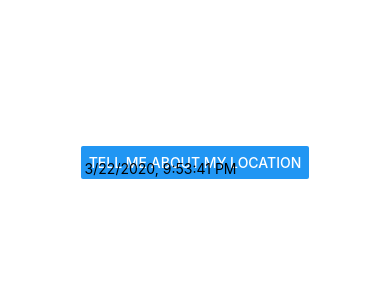
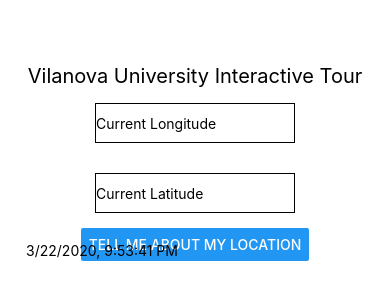
Before and after one commit to psiravo23/GeoFacts, a React Native app: screen / in a window 390 px wide. Shown: the part 234-534 px from the top of the page. Built offline with nearby package versions, Linux system fonts and the light colour scheme.

Commit message:
Final Version 2

```diff
--- a/App.js
+++ b/App.js
@@ -15,8 +15,16 @@ class VillanovaTourScreen extends React.Component {
       this.calcDistance = this.calcDistance.bind(this);
       this.calRandomFact = this.calRandomFact.bind(this);
       this.findGPSCords = this.findGPSCords.bind(this);
+      this.onChangeCurrLong = this.onChangeCurrLong.bind(this);
+      this.onChangeCurrLat = this.onChangeCurrLat.bind(this);
     }
 
+    onChangeCurrLong(Long){
+      this.setState({currLong:Long});
+    }
+    onChangeCurrLat(Lat){
+      this.setState({currLat:Lat});
+    }
     findGPSCords() {
        navigator.geolocation.getCurrentPosition(
         (position) => {
@@ -70,7 +78,7 @@ class VillanovaTourScreen extends React.Component {
     }
 
     calcDistance(currLong,currLat,long,lat){
-      var distance = Math.sqrt(Math.pow(currLong+long,2)+Math.pow(currLat+lat,2));
+      var distance = Math.sqrt(Math.pow(currLong-long,2)+Math.pow(currLat-lat,2));
 
       return distance;
     }
@@ -83,8 +91,19 @@ class VillanovaTourScreen extends React.Component {
       return (
           <View>
             <View style={styles.screenContainer}>
+            <Text style={styles.title}> Vilanova University Interactive Tour </Text>
+            <TextInput
+                style={styles.textInput}
+                onChangeText={this.onChangeCurrLong}
+                defaultValue="Current Longitude"
+            />
+            <TextInput
+                style={styles.textInput}
+                onChangeText={this.onChangeCurrLat}
+                defaultValue="Current Latitude"
+            />
               <Button
-                  onPress={this.findGPSCords}
+                  onPress={this.handlePress}
                   title="Tell Me About My Location"
               />
               <Text> {this.state.currLong} {this.state.currLat} </Text>
@@ -105,11 +124,13 @@ export default class App extends React.Component {
     async componentDidMount(){
 
         try {
+
           const time = await AsyncStorage.getItem("timeStamp");
           if(time == null){
             await AsyncStorage.setItem("timeStamp", new Date().toLocaleString());
             await AsyncStorage.multiSet([["CEER", JSON.stringify(jsonData[0])],["Bartley", JSON.stringify(jsonData[1])],["Mendel", JSON.stringify(jsonData[2])], ["Falvey",JSON.stringify(jsonData[3])]]);
           }
+
         }
         catch (error){
         }
@@ -144,4 +165,7 @@ const styles = StyleSheet.create({
     width: 200,
     borderWidth: 1
   },
+  title: {
+    fontSize:20
+  }
 });
--- a/Facts.json
+++ b/Facts.json
@@ -1,8 +1,8 @@
 [
   {
     "building":"CEER",
-    "Longitude":45,
-    "Latitude":70,
+    "Longitude":40.0366404,
+    "Latitude":-75.3457346,
     "Facts": [
       "CEER stands for the Center for Engineering Edcuation and Research. It opened in 1998 and sports impressive labs such as a wind tunnel, an anechoic chamber and 3D printing and modeling.",
       "Villanova's School of Engineering is ranked in the top 15 in the country by US News & World Report.",
@@ -16,8 +16,8 @@
   },
   {
     "building":"Bartley",
-    "Longitude":40,
-    "Latitude":60,
+    "Longitude":40.034595,
+    "Latitude":-75.3383853,
     "Facts": [
       "The Villanova School of Business was founded in 1922 by Father Joseph Bartley.",
       "Bartley Hall was constructed in 1960, remodeled and expanded in 2002, and renovations plans are in the works for 2015.",
@@ -31,8 +31,8 @@
   },
   {
     "building":"Mendel",
-    "Longitude":40,
-    "Latitude":90,
+    "Longitude":40.0378151,
+    "Latitude":-75.3419795,
     "Facts": [
       "James Peniston sculpted the statue of Gregor Mendel. Peniston is known for his statue of Benjamin Franklin in Philadelphia and the WWII monument in Washington, D.C.",
       "Mendel Science Center is named after geneticist and Augustinian monk Gregor Mendel. Mendel is known for having demonstrated inheritance of traits in peas during the mid-1800s.",
@@ -44,8 +44,8 @@
   },
   {
     "building":"Falvey",
-    "Longitude":35,
-    "Latitude":75,
+    "Longitude":40.037469,
+    "Latitude":-75.342546,
     "Facts": [
       "Falvey Library is home to the Idea Accelerator, designed to increase cross-college interaction within the Villanova community and a multidisciplinary approach to generating and advancing new ideas. ",
       "Villanova constructed a virtual reality CAVE facility in Falvey with a $1.67 million grant from the National Science Foundation.",
```
